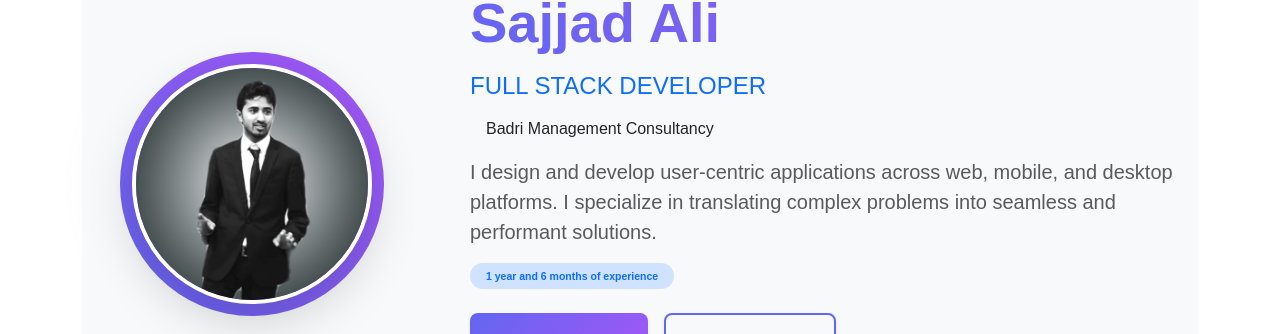
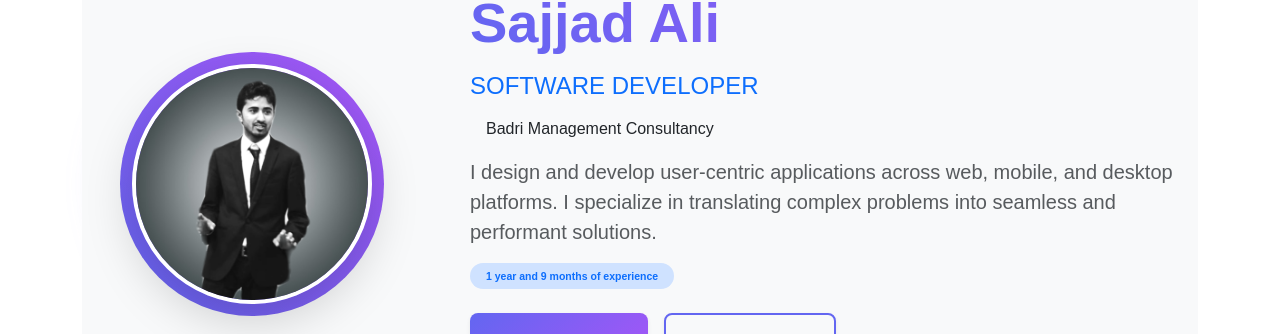
Before and after one commit to SajjadAli54/sajjadali, a Next.js app: page / in a window 1280 px wide. Shown: the part 417-751 px from the top of the page. Built offline with nearby package versions, Linux system fonts and the light colour scheme.

Commit message:
Unknown adjustments

```diff
--- a/app/(routes)/experience/page.tsx
+++ b/app/(routes)/experience/page.tsx
@@ -86,7 +86,7 @@ function Experience() {
             <div className={styles.dateWrapper}>
               <motion.div className={styles.date} whileHover={{ scale: 1.05 }}>
                 <FiBriefcase className={styles.dateIcon} />
-                {job.startDate} — {job.endDate || "Present"}
+                {new Date(job.startDate).toDateString()} — {job.endDate ? new Date(job.endDate!).toDateString() : "Present"}
               </motion.div>
               <div className={styles.connector}></div>
             </div>
--- a/app/(routes)/projects/page.tsx
+++ b/app/(routes)/projects/page.tsx
@@ -5,7 +5,6 @@ import { motion } from "framer-motion";
 import ProjectCard from "@/app/components/cards/ProjectCard";
 import Tags from "@components/Tags";
 import MyPagination from "@components/Pagination";
-import MyModal from "@components/modal/Modal";
 import SearchBox from "@components/search/SearchBox";
 import { paginate } from "@utils/index";
 import { fetchProjects } from "@services/projectService";
@@ -24,7 +23,6 @@ const Projects = () => {
   const [projects, setProjects] = useState<Project[]>(ref.current);
   const [currentPage, setCurrentPage] = useState(1);
   const [pageSize, setPageSize] = useState(MOBILE_PAGE_SIZE);
-  const [showModal, setShowModal] = useState(false);
   const [tags, setTags] = useState<Tag>({});
   const isMobile = useMediaQuery();
 
@@ -109,16 +107,6 @@ const Projects = () => {
       animate={{ opacity: 1 }}
       className="glass-container p-4 rounded-4"
     >
-      <MyModal
-        title="Delete Project"
-        subtitle="Are you sure?"
-        ok="Yes"
-        cancel="No"
-        show={showModal}
-        handleClose={() => setShowModal(false)}
-        handleYes={async () => {}}
-      />
-
       <SearchBox
         searchField={searchField}
         searchChange={(e) => setSearchField(e.target.value)}
--- a/app/components/ExperienceCard.tsx
+++ b/app/components/ExperienceCard.tsx
@@ -60,7 +60,7 @@ function ExperienceCard({
                   className="date-badge d-flex align-items-center gap-2"
                 >
                   <FiCalendar />
-                  {startDate} — {endDate || "Present"}
+                  {new Date(startDate).toString()} — {new Date(endDate!).toString() || "Present"}
                 </motion.div>
               </div>
 
--- a/app/components/Footer.tsx
+++ b/app/components/Footer.tsx
@@ -38,7 +38,7 @@ const MyFooter = ({ badges }: { badges: BadgeProps[] }) => {
       <Container>
         <Row className="align-items-center text-center g-5">
           {/* Social Links */}
-          <Col md={6} className="order-md-1 order-2">
+          <Col className="order-md-1 order-2">
             <motion.div variants={itemVariants}>
               <h5 className="text-gradient mb-4">{"Let's Connect"}</h5>
               <div className="d-flex justify-content-center gap-3">
@@ -61,7 +61,7 @@ const MyFooter = ({ badges }: { badges: BadgeProps[] }) => {
           </Col>
 
           {/* Inspiration Quote */}
-          <Col md={6} className="order-md-2 order-1">
+          {/* <Col md={6} className="order-md-2 order-1">
             <motion.div variants={itemVariants}>
               <h5 className="text-gradient mb-4">Stay Inspired</h5>
               <motion.div
@@ -73,7 +73,7 @@ const MyFooter = ({ badges }: { badges: BadgeProps[] }) => {
                 </p>
               </motion.div>
             </motion.div>
-          </Col>
+          </Col> */}
         </Row>
 
         {/* Copyright */}
--- a/app/components/home/hero.tsx
+++ b/app/components/home/hero.tsx
@@ -9,6 +9,8 @@ import Button from "react-bootstrap/Button";
 import { motion } from "framer-motion";
 
 import { jobs } from "@/app/data/jobs";
+import { personal } from "@/app/data/personal";
+
 import { useMediaQuery } from "@/app/hooks";
 import { formatExperience, getDiffMonths } from "@/app/utils";
 
@@ -16,14 +18,18 @@ function HeroSection() {
   const isMobile = useMediaQuery();
   const profileImageSrc = "/picofme.png";
 
-  const totalMonths = jobs.reduce((sum, job) => sum + getDiffMonths(job.startDate, job.endDate!), 0);
+  const totalMonths = jobs.reduce(
+    (sum, job) =>
+      sum + getDiffMonths(job.startDate, job.endDate!, job.companyName),
+    0
+  );
+  console.log(totalMonths);
   const years = Math.floor(totalMonths / 12);
   const months = totalMonths % 12;
 
   return (
     <section className="py-5 min-vh-100 d-flex align-items-center bg-light">
       <Row className="align-items-center g-5">
-
         {/* === Profile Image === */}
         <Col lg={4} className="text-center">
           <motion.div
@@ -34,7 +40,7 @@ function HeroSection() {
             <div className="profile-image-wrapper position-relative">
               <Image
                 src={profileImageSrc}
-                alt="Sajjad Ali"
+                alt={personal.name}
                 className="profile-image rounded-circle shadow-lg"
                 width={isMobile ? 120 : 240}
                 height={isMobile ? 120 : 240}
@@ -52,25 +58,25 @@ function HeroSection() {
             animate={{ y: 0, opacity: 1 }}
             transition={{ delay: 0.3 }}
           >
-            <h1 className="text-gradient display-4 fw-bold mb-3">Sajjad Ali</h1>
+            <h1 className="text-gradient display-4 fw-bold mb-3">
+              {personal.name}
+            </h1>
             <h2 className="text-uppercase text-primary fs-4 mb-3">
-              Full Stack Developer
+              {personal.title}
             </h2>
 
             <div className="d-flex align-items-center gap-3 mb-3">
               <div className="accent-line"></div>
               <Link
-                href="https://badriconsultancy.com/"
+                href={personal.companyUrl}
                 target="_blank"
                 className="company-link text-decoration-none text-dark fw-medium"
               >
-                Badri Management Consultancy
+                {personal.company}
               </Link>
             </div>
 
-            <p className="text-muted lead mb-3">
-              I design and develop user-centric applications across web, mobile, and desktop platforms. I specialize in translating complex problems into seamless and performant solutions.
-            </p>
+            <p className="text-muted lead mb-3">{personal.description}</p>
 
             <p className="text-muted small mb-4">
               <span className="badge bg-primary-subtle text-primary px-3 py-2 rounded-pill">
@@ -81,14 +87,22 @@ function HeroSection() {
             <Nav className="d-flex flex-wrap gap-3">
               <motion.div whileHover={{ scale: 1.05 }}>
                 <Link href="/projects">
-                  <Button variant="primary" size="lg" className="cta-button shadow-sm px-4">
+                  <Button
+                    variant="primary"
+                    size="lg"
+                    className="cta-button shadow-sm px-4"
+                  >
                     View Projects
                   </Button>
                 </Link>
               </motion.div>
               <motion.div whileHover={{ scale: 1.05 }}>
                 <Link href="/contact">
-                  <Button variant="outline-primary" size="lg" className="cta-outline shadow-sm px-4">
+                  <Button
+                    variant="outline-primary"
+                    size="lg"
+                    className="cta-outline shadow-sm px-4"
+                  >
                     Get in Touch
                   </Button>
                 </Link>
--- a/app/data/jobs.ts
+++ b/app/data/jobs.ts
@@ -4,7 +4,7 @@ export const jobs = [
     image: "/badri.jpg",
     companyName: "Badri Management Consultancy",
     companyUrl: "https://badriconsultancy.com/",
-    startDate: "Nov 2024",
+    startDate: "2024-11-04",
     subtitle: "Building Financial & Actuarial Solutions for Global Clients.",
     duties: [
       "Design, develop, and enhance actuarial software tools for financial modelling, IFRS 17 reporting, and benchmarking analysis using modern Python and JavaScript frameworks.",
@@ -32,8 +32,8 @@ export const jobs = [
     title: "MERN Stack Developer",
     companyName: "Solspro",
     companyUrl: "https://sols-pro.com/",
-    startDate: "April 2024",
-    endDate: "Oct 2024",
+    startDate: "2024-04-01",
+    endDate: "2024-10-15",
     subtitle:
       "Led the development of dynamic web and mobile applications with a focus on user engagement and scalability.",
     duties: [
@@ -49,8 +49,8 @@ export const jobs = [
     title: "NORPART CONNECT Research",
     companyName: "Norwegian University of Science and Technology (NTNU)",
     companyUrl: "https://www.ntnu.edu/",
-    startDate: "August 2023",
-    endDate: "February 2024",
+    startDate: "2023-08-08",
+    endDate: "2024-02-26",
     subtitle:
       "Focused on advanced research methodologies and practical applications in data science and AI while experiencing international academic culture.",
     duties: [
--- /dev/null
+++ b/app/data/personal.tsx
@@ -0,0 +1,9 @@
+export const personal = {
+  name: "Sajjad Ali",
+  title: "Software Developer",
+  company: "Badri Management Consultancy",
+  location: "Islamabad, Pakistan",
+  companyUrl: "https://badriconsultancy.com/",
+  description:
+    "I design and develop user-centric applications across web, mobile, and desktop platforms. I specialize in translating complex problems into seamless and performant solutions.",
+};
--- a/app/utils/index.ts
+++ b/app/utils/index.ts
@@ -1,15 +1,25 @@
 import slice from "lodash/slice";
 
-export const getDiffMonths = (startDate: string, endDate: string) => {
+
+export const getDiffMonths = (startDate: string, endDate?: string, organization: string = "") => {
   const start = new Date(startDate);
-  // const end = new Date(endDate);
-  const end = endDate ? new Date(endDate) : new Date(); // If no end date, use the current date
-  const diffInMonths =
-    (end.getFullYear() - start.getFullYear()) * 12 +
-    end.getMonth() -
-    start.getMonth();
-  return diffInMonths;
+  const end = endDate ? new Date(endDate) : new Date();
+
+  let months = (end.getFullYear() - start.getFullYear()) * 12;
+  months -= start.getMonth();
+  months += end.getMonth();
+
+  months += 1
+
+  console.log("Organization:", organization);
+  console.log("Start Date:", start);
+  console.log("End Date:", end);
+  console.log("Months:", months);
+
+  console.log()
+  return months;
 };
+
 
 export function formatExperience(years: number, months: number) {
   const yearStr = years === 1 ? "1 year" : `${years} years`;
```
